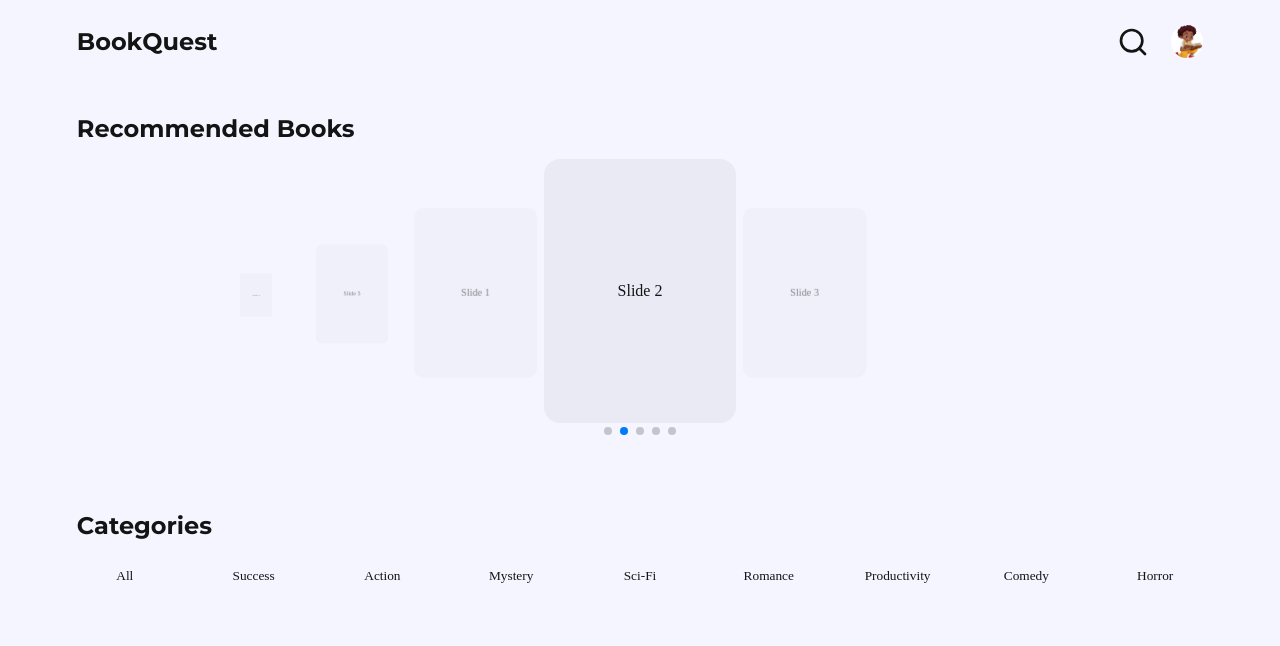
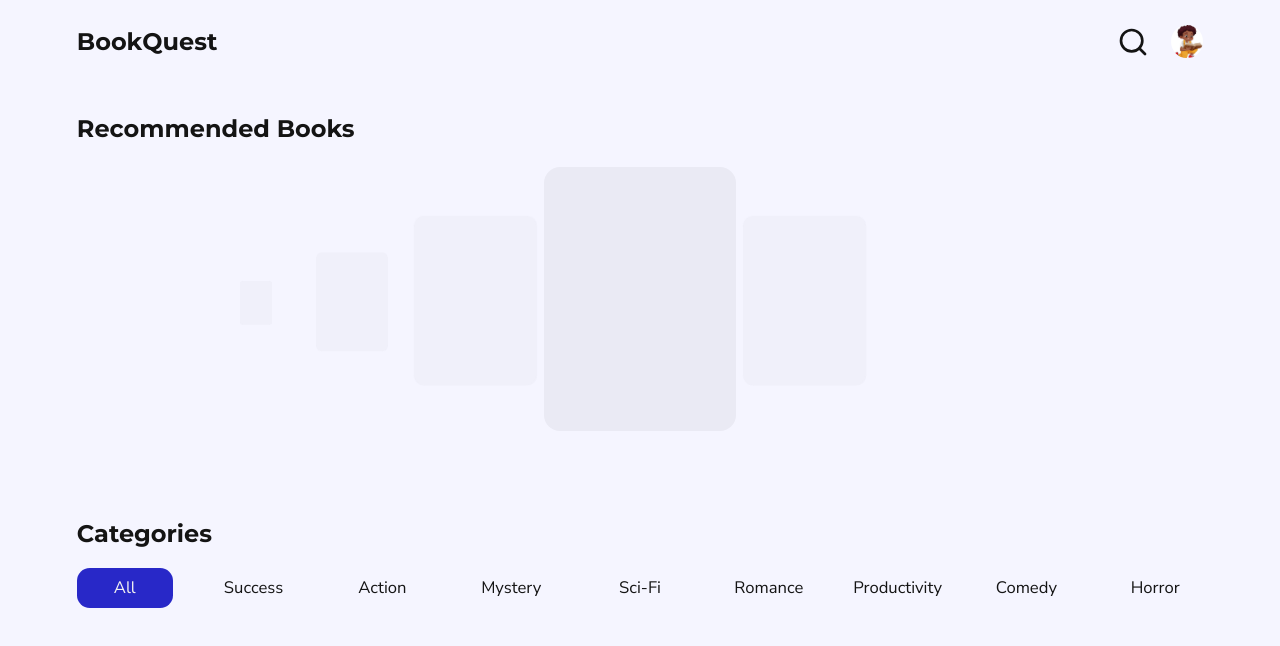
Before and after one commit to Charmingdc/BookQuest, a React (Vite) app: page /home in a window 1280 px wide. Shown: the top 646 px of the page. Built offline with nearby package versions, Linux system fonts and the light colour scheme.

Commit message:
Added active tab identification

```diff
--- a/src/App.css
+++ b/src/App.css
@@ -18,7 +18,7 @@ body {
  flex-direction: column;
  align-items: center;
  color: var(--text-color);
- font-family: Nunito;
+ font-family: 'Nunito Sans';
  background-color: var(--bg-color);
 }
 
@@ -62,7 +62,7 @@ h4 {
 
 .flex-between {
  display: flex;
- align-self: center;
+ align-items: center;
  justify-content: space-between;
 }
 /*** essential classes ends ***/
--- a/src/components/home/CategoriesBox.tsx
+++ b/src/components/home/CategoriesBox.tsx
@@ -1,9 +1,18 @@
+import { useState } from 'react'
+
+import useDefaultGenres from '@hooks/useDefaultGenres.tsx';
 import Tab from './Tab.tsx';
 
+type SelectedGenre = {
+  name: string;
+  index: number;
+}
+
+
 const CategoriesBox = () => {
-  const defaultGenres: string[] = [
-   'All', 'Success', 'Action', 'Mystery', 'Sci-Fi', 'Romance', 'Productivity', 'Comedy', 'Horror',
-  ]
+  const { genres } = useDefaultGenres();
+  const [selectedGenre, setSelectedGenre] = useState<SelectedGenre>({name: 'All', index: 0});
+
 
   return (
    <section className='categories-section'>
@@ -11,8 +20,12 @@ const CategoriesBox = () => {
 
 
     <div className='tabs flex-between'>
-     {defaultGenres.map((genre, index) => (
-       <Tab genre={genre} key={index} />
+     {genres.map((genre, index) => (
+       <Tab
+         genre={genre}
+         key={genre}
+         onClick={() => setSelectedGenre({name: genre, index: index})}
+         isActive={selectedGenre.index == index} />
       ))}
     </div>
    </section>
--- a/src/components/home/RecommendationBox.tsx
+++ b/src/components/home/RecommendationBox.tsx
@@ -1,12 +1,10 @@
 import React from 'react';
 
 import { Swiper, SwiperSlide } from 'swiper/react';
+import { EffectCoverflow, Autoplay } from 'swiper/modules';
 
 import 'swiper/css';
 import 'swiper/css/effect-coverflow';
-import 'swiper/css/pagination';
-
-import { EffectCoverflow, Pagination, Autoplay } from 'swiper/modules';
 
 const RecommendationBox = () => {
   return (
@@ -23,9 +21,6 @@ const RecommendationBox = () => {
           delay: 2500,
           disableOnInteraction: false,
         }}
-        pagination={{
-          clickable: true,
-        }}
         coverflowEffect={{
           rotate: 0,
           stretch: 0,
@@ -34,14 +29,13 @@ const RecommendationBox = () => {
           scale: 0.9,
           slideShadows: false,
         }}
-        modules={[EffectCoverflow, Pagination, Autoplay]}
-        className="mySwiper"
-      >
-        <SwiperSlide className="slide">Slide 1</SwiperSlide>
-        <SwiperSlide className="slide">Slide 2</SwiperSlide>
-        <SwiperSlide className="slide">Slide 3</SwiperSlide>
-        <SwiperSlide className="slide">Slide 4</SwiperSlide>
-        <SwiperSlide className="slide">Slide 5</SwiperSlide>
+        modules={[EffectCoverflow, Autoplay]}
+        className="mySwiper">
+        <SwiperSlide className="slide"></SwiperSlide>
+        <SwiperSlide className="slide"></SwiperSlide>
+        <SwiperSlide className="slide"></SwiperSlide>
+        <SwiperSlide className="slide"></SwiperSlide>
+        <SwiperSlide className="slide"></SwiperSlide>
       </Swiper>
     </section>
   );
--- a/src/components/home/Tab.tsx
+++ b/src/components/home/Tab.tsx
@@ -1,10 +1,17 @@
+type TabProps = {
+ genre: string;
+ onClick: () => void;
+ isActive: boolean;
+}
 
-const Tab: React.FC<{ enre: string}> = ({genre}) => {
+const Tab = ({ genre, onClick, isActive }: TabProps) => {
   return (
-   <button>
-     { genre }
-   </button>
-  )
+    <button
+      className={isActive ? 'active' : ''}
+      onClick={onClick}>
+      { genre }
+     </button>
+ )
 }
 
 export default Tab;
--- /dev/null
+++ b/src/hooks/useDefaultGenres.tsx
@@ -0,0 +1,9 @@
+const useDefaultGenres = () => {
+  const genres: string[] = [
+   'All', 'Success', 'Action', 'Mystery', 'Sci-Fi', 'Romance', 'Productivity', 'Comedy', 'Horror',
+  ]
+
+  return { genres }
+}
+
+export default useDefaultGenres;
--- a/src/pages/Home/index.css
+++ b/src/pages/Home/index.css
@@ -36,7 +36,7 @@
 /*** Recommendation section tyling starts here ***/
  .recommendation-section h2 {
   align-self: flex-start;
-  margin-bottom: 1rem;
+  margin-bottom: 1.5rem;
  }
 
 .recommendation-box {
@@ -82,10 +82,14 @@
 
 .tabs {
  width: 100%;
- height: 4rem;
+ height: 3rem;
  gap: 1rem;
  overflow-x: auto;
  margin-top: 1rem;
+}
+
+.tabs::-webkit-scrollbar {
+ display: none;
 }
 
 .tabs button {
@@ -93,8 +97,16 @@
  min-width: 6rem;
  height: 2.5rem;
  color: var(--text-color);
- font-family: Nunito;
+ font-family: 'Nunito Sans';
+ font-size: 1.040rem;
  background-color: transparent;
  border: none;
  border-radius: .8rem;
+ transition: 200ms;
 }
+
+.tabs .active {
+ color: rgb(240, 240, 240);
+ background-color: var(--sclr);
+ transition: 200ms;
+}
```
